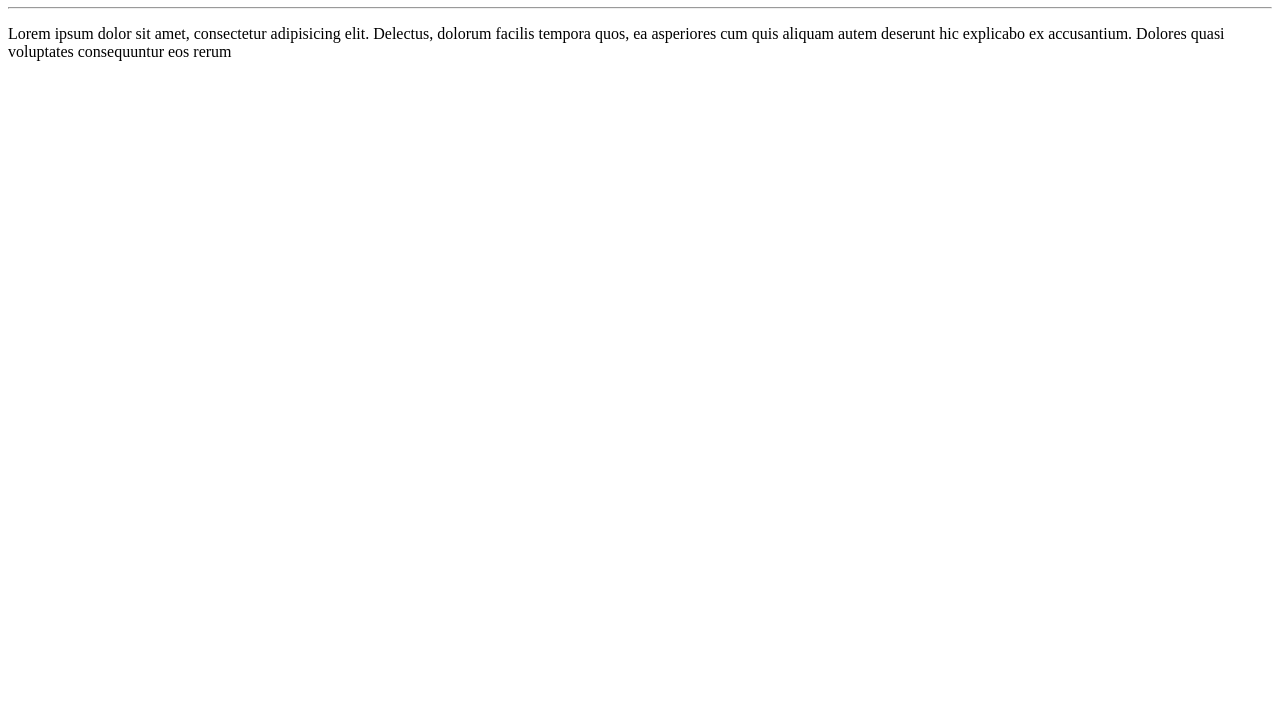
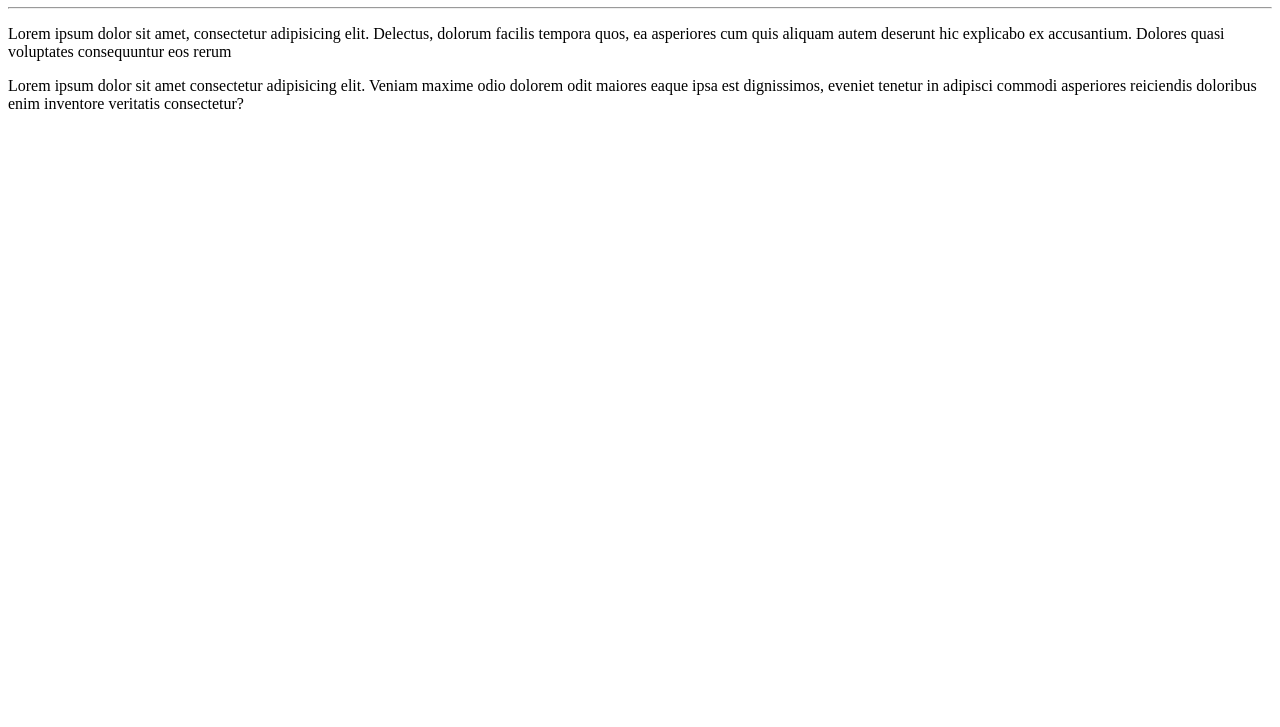
Before and after one commit to Elswize/Ola-Mundo, a plain HTML site: page Site exemplo/index.html in a window 1280 px wide. Shown: the part 73-800 px from the top of the page. Drawn offline with Linux system fonts and the light colour scheme.

Commit message:
Index.html 0.2

```diff
--- a/Site exemplo/index.html
+++ b/Site exemplo/index.html
@@ -10,5 +10,6 @@
     <h1>Olá, mundo!</h1>
     <hr>
     <p>Lorem ipsum dolor sit amet, consectetur adipisicing elit. Delectus, dolorum facilis tempora quos, ea asperiores cum quis aliquam autem deserunt hic explicabo ex accusantium. Dolores quasi voluptates consequuntur eos rerum</p>
+    <p>Lorem ipsum dolor sit amet consectetur adipisicing elit. Veniam maxime odio dolorem odit maiores eaque ipsa est dignissimos, eveniet tenetur in adipisci commodi asperiores reiciendis doloribus enim inventore veritatis consectetur?</p>
 </body>
 </html>
```
